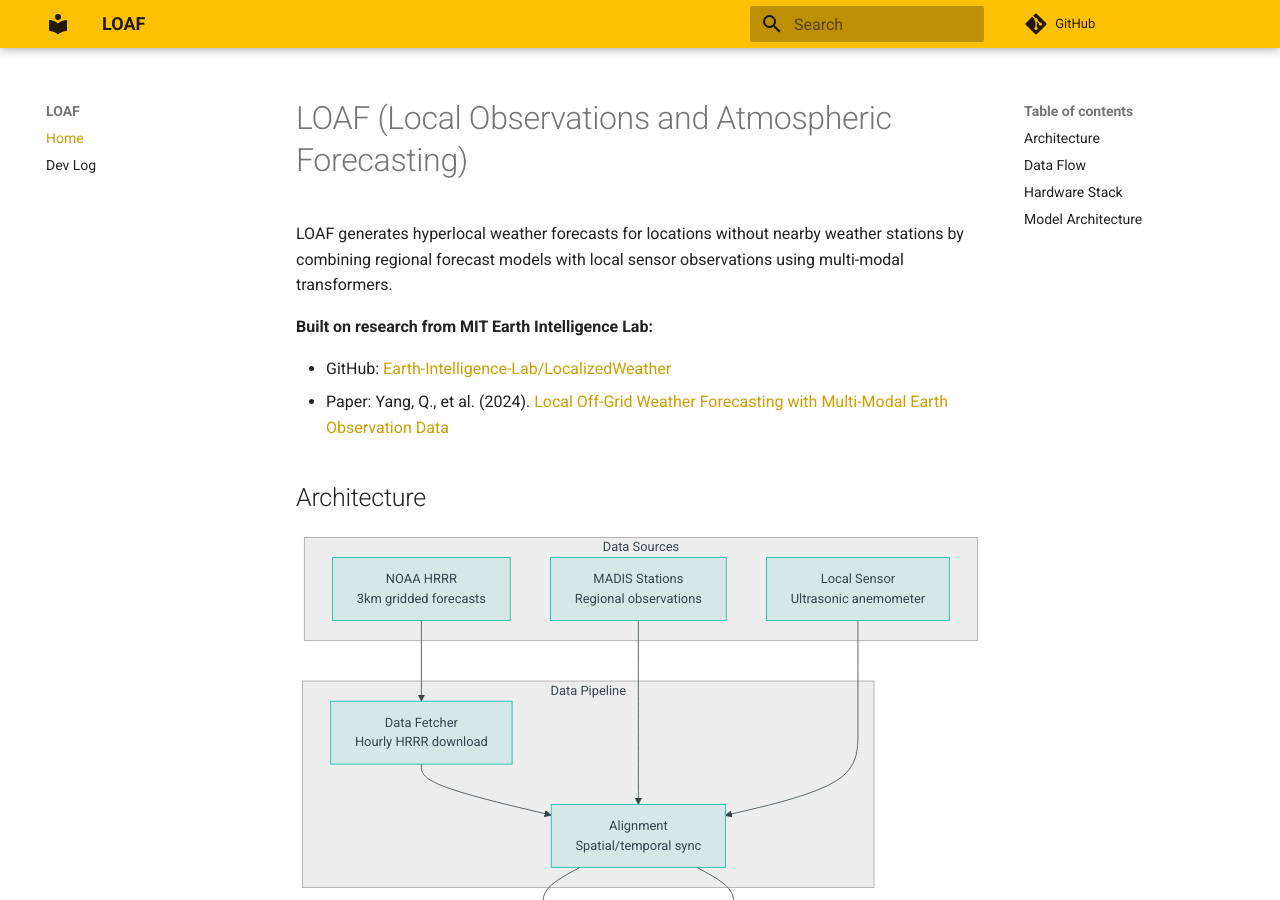
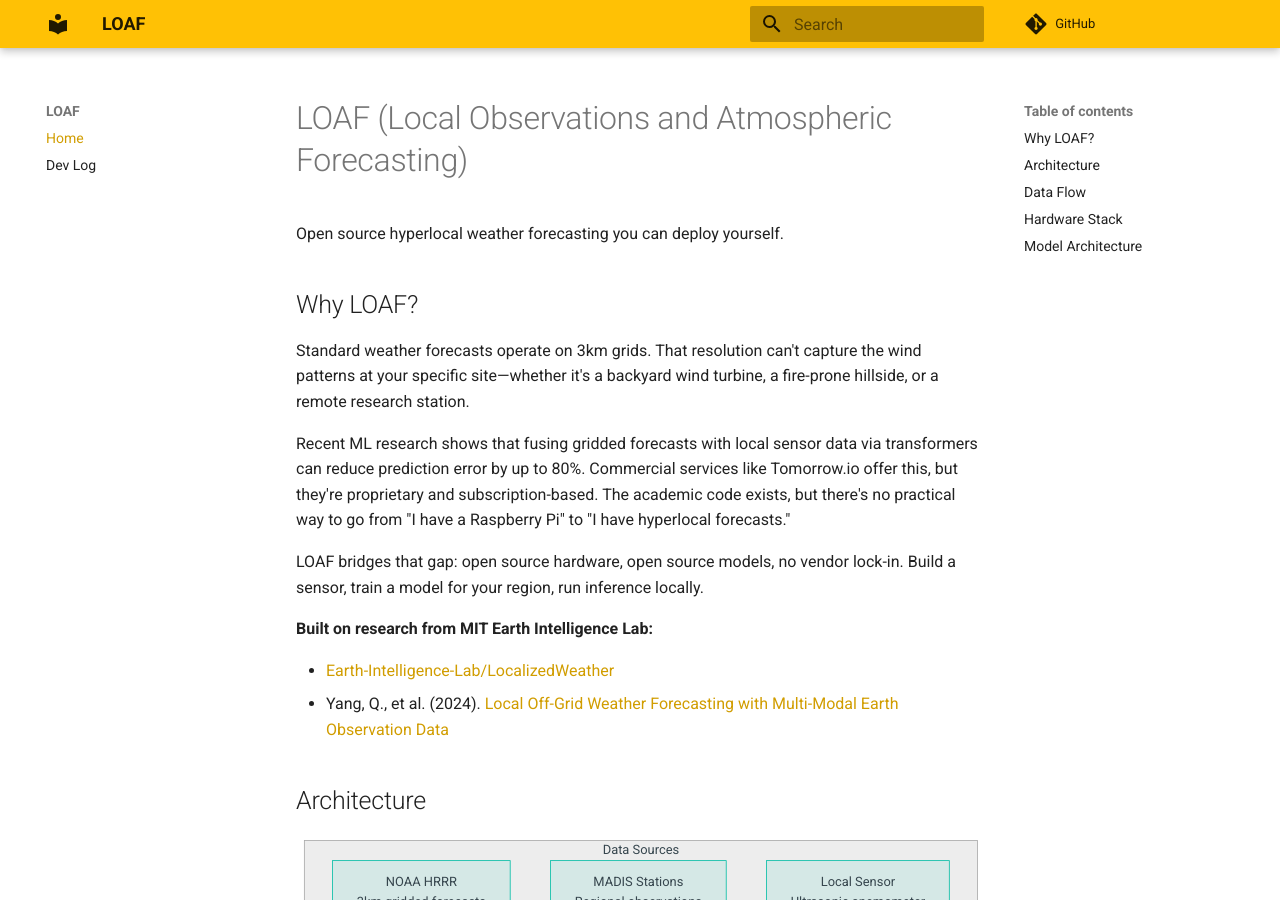
Before and after one commit to PandoroML/LOAF, an MkDocs documentation site: the page built from docs/index.md, in a window 1280 px wide and 900 px high. Built offline with MkDocs 1.6.1 and Material for MkDocs 9.7.7, drawn with Linux system fonts in a browser that asks for light colours; comment, search, counter and statistics services are not loaded.

Commit message:
Improve the why section

```diff
--- a/docs/index.md
+++ b/docs/index.md
@@ -1,11 +1,19 @@
 # LOAF (Local Observations and Atmospheric Forecasting)
 
-LOAF generates hyperlocal weather forecasts for locations without nearby weather stations by combining regional forecast models with local sensor observations using multi-modal transformers.
+Open source hyperlocal weather forecasting you can deploy yourself.
+
+## Why LOAF?
+
+Standard weather forecasts operate on 3km grids. That resolution can't capture the wind patterns at your specific site—whether it's a backyard wind turbine, a fire-prone hillside, or a remote research station.
+
+Recent ML research shows that fusing gridded forecasts with local sensor data via transformers can reduce prediction error by up to 80%. Commercial services like Tomorrow.io offer this, but they're proprietary and subscription-based. The academic code exists, but there's no practical way to go from "I have a Raspberry Pi" to "I have hyperlocal forecasts."
+
+LOAF bridges that gap: open source hardware, open source models, no vendor lock-in. Build a sensor, train a model for your region, run inference locally.
 
 **Built on research from MIT Earth Intelligence Lab:**
 
-- GitHub: [Earth-Intelligence-Lab/LocalizedWeather](https://github.com/Earth-Intelligence-Lab/LocalizedWeather)
-- Paper: Yang, Q., et al. (2024). [Local Off-Grid Weather Forecasting with Multi-Modal Earth Observation Data](https://arxiv.org/abs/2410.12938)
+- [Earth-Intelligence-Lab/LocalizedWeather](https://github.com/Earth-Intelligence-Lab/LocalizedWeather)
+- Yang, Q., et al. (2024). [Local Off-Grid Weather Forecasting with Multi-Modal Earth Observation Data](https://arxiv.org/abs/2410.12938)
 
 ## Architecture
 
```
